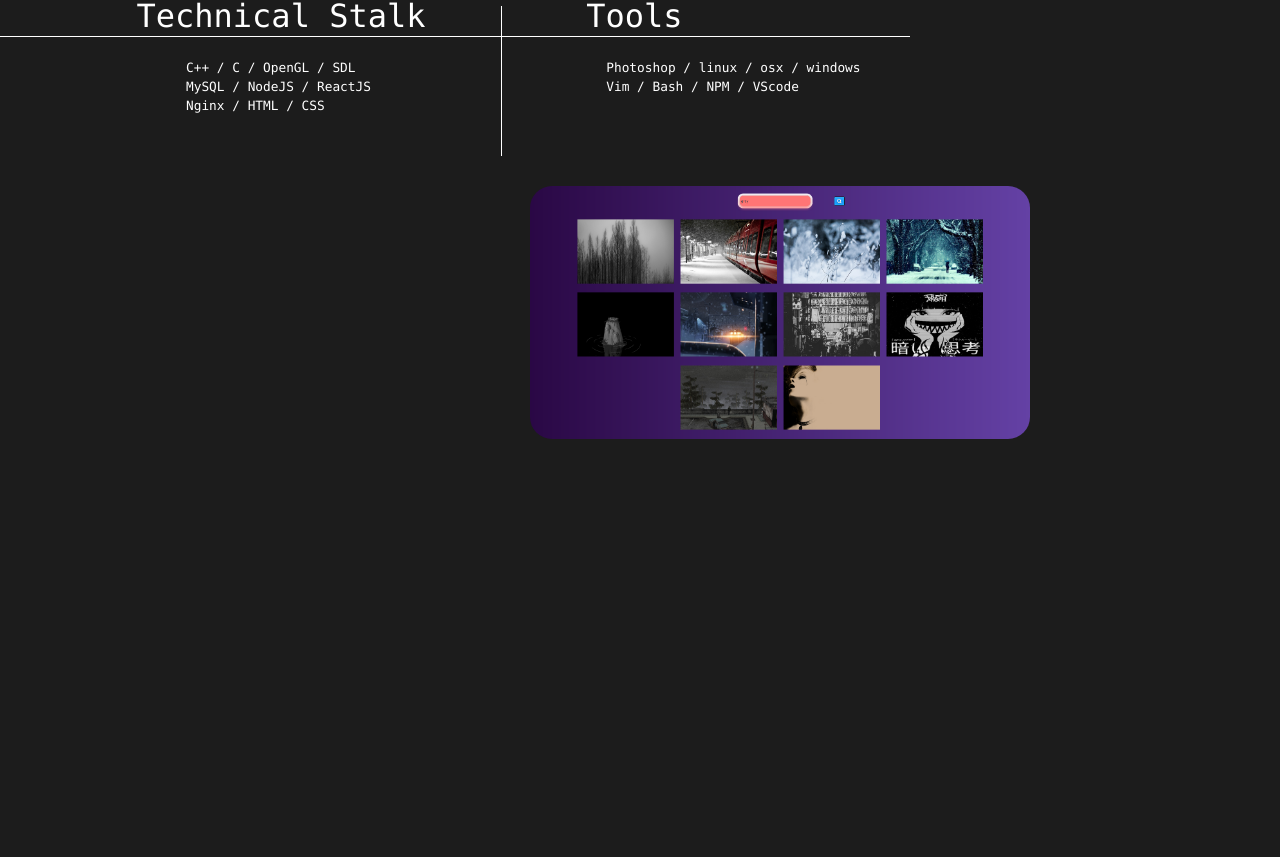
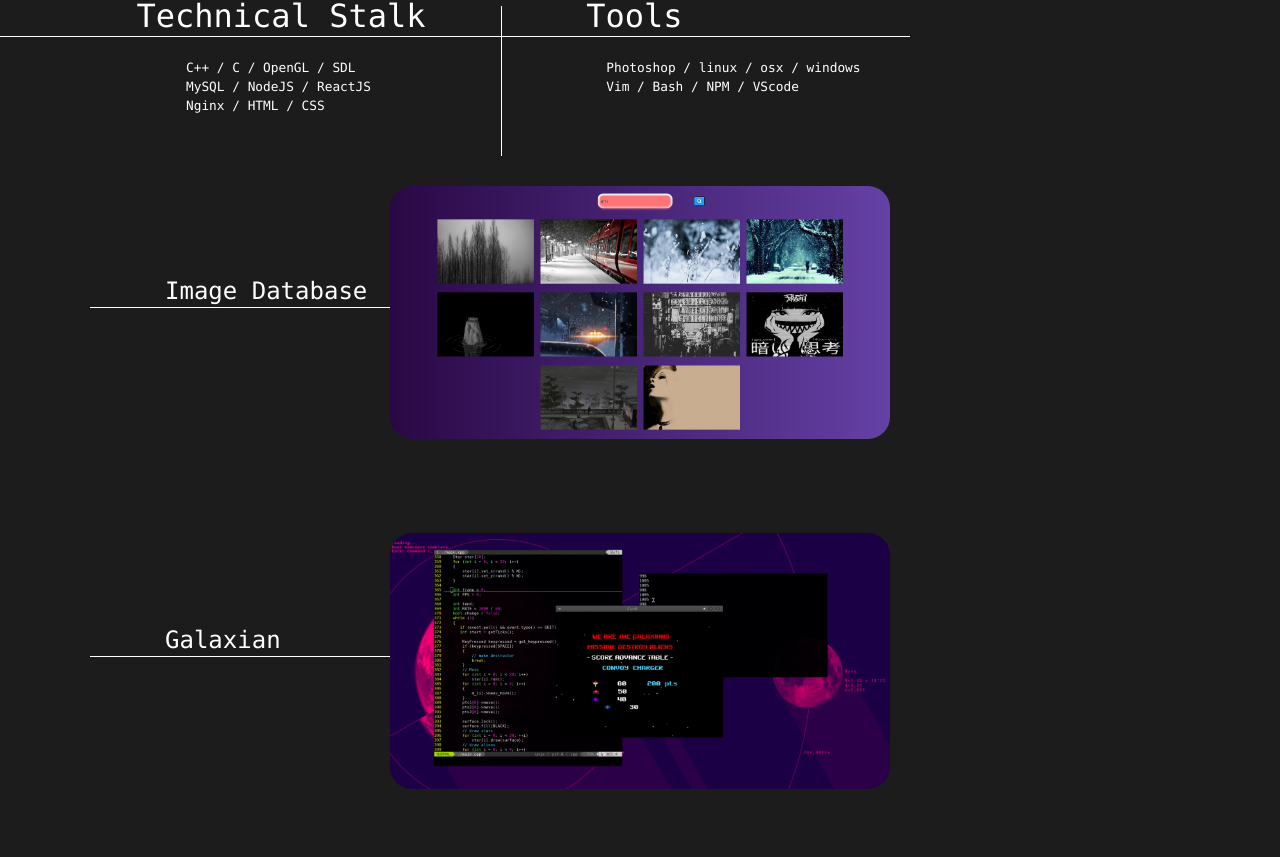
Before and after one commit to adhebadhe/folio, a React (Create React App) app: page / in a window 1280 px wide. Shown: the part 703-1560 px from the top of the page. Before the commit the page ends 1236 px from the top, so only its background shows below. Built offline with nearby package versions, Linux system fonts and the light colour scheme; a web font is replaced by a local one.

Commit message:
css styling

```diff
--- a/src/App.css
+++ b/src/App.css
@@ -12,9 +12,6 @@
     box-sizing: border-box;
   }
   */
-
-
-
 
 body {
     background-color: #1c1c1c;
@@ -79,15 +76,6 @@ body {
     monospace;
 }
 
-.pos-galx {
-    right: 250px;
-    position: absolute;
-}
-.pos-divo {
-    margin-top: 100px;
-    margin-left: 200px;
-}
-
 .line {
     height: 1px;
     width: 50px;
@@ -147,3 +135,36 @@ body {
     height:300px;
     position: relative;
 }
+
+
+/* =====================================
+    Setting up Project box's
+========================================*/
+.cards {
+    display: flex;
+    flex-direction: column;
+    align-items: center;
+    position: relative;
+    overflow: hidden;
+}
+
+.cline {
+    width: 300px;
+    top: 35%;
+    left: -60%;
+    height: 1px;
+    background-color: white;
+    position: absolute;
+}
+.cline p{
+    left: 25%;
+    bottom: 30px;
+    position: relative;
+    font-size: 1.5rem;
+    font-family: source-code-pro, Menlo, Monaco, Consolas, 'Courier New',
+    monospace
+}
+
+.tcontainer {
+    position: relative;
+}
--- a/src/views/Card.js
+++ b/src/views/Card.js
@@ -1,18 +1,23 @@
 import React from 'react';
 import { motion } from 'framer-motion';
 
-const Card = ({image}) => {
+const Card = ({image, name}) => {
 	return (
 		<motion.div
 			whileHover={{ scale: 1.02 }}
+			whileTap=  {{ scale:   .9 }}
 		>
-			<img src={image} style={imgStyle} />
+			<div className="tcontainer">
+				<div className="cline"><p>{name}</p></div>
+				<img src={image} style={imgStyle} />
+			</div>
 		</motion.div>
 	)
 }
 
 const imgStyle = {
 	width: '500px',
+	objectFit: 'fit',
 	borderRadius: '22px',
 	marginBottom: '90px'
 }
--- a/src/views/Cards.js
+++ b/src/views/Cards.js
@@ -7,10 +7,10 @@ import Card from './Card';
 
 const Cards = () => {
   return (
-    <div>
-      <div className="pos-galx">
-        <Card image={imgdb} />
-      </div>
+    <div className="cards">
+        <Card image={imgdb} name="Image Database" />
+        <Card image={galaxian}  name="Galaxian"/>
+        <Card image={divo}  name="Divo"/>
     </div>
   )
 }
```
